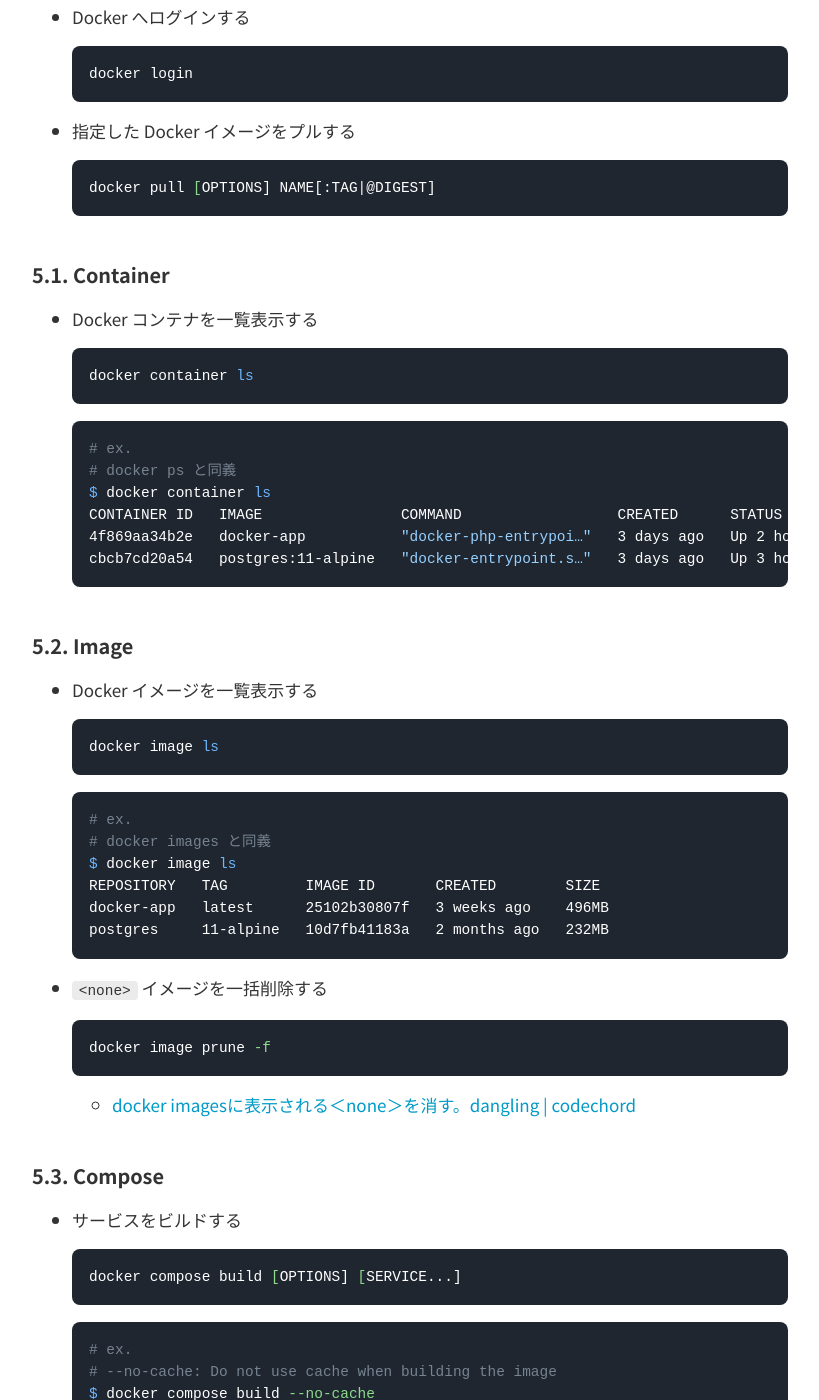
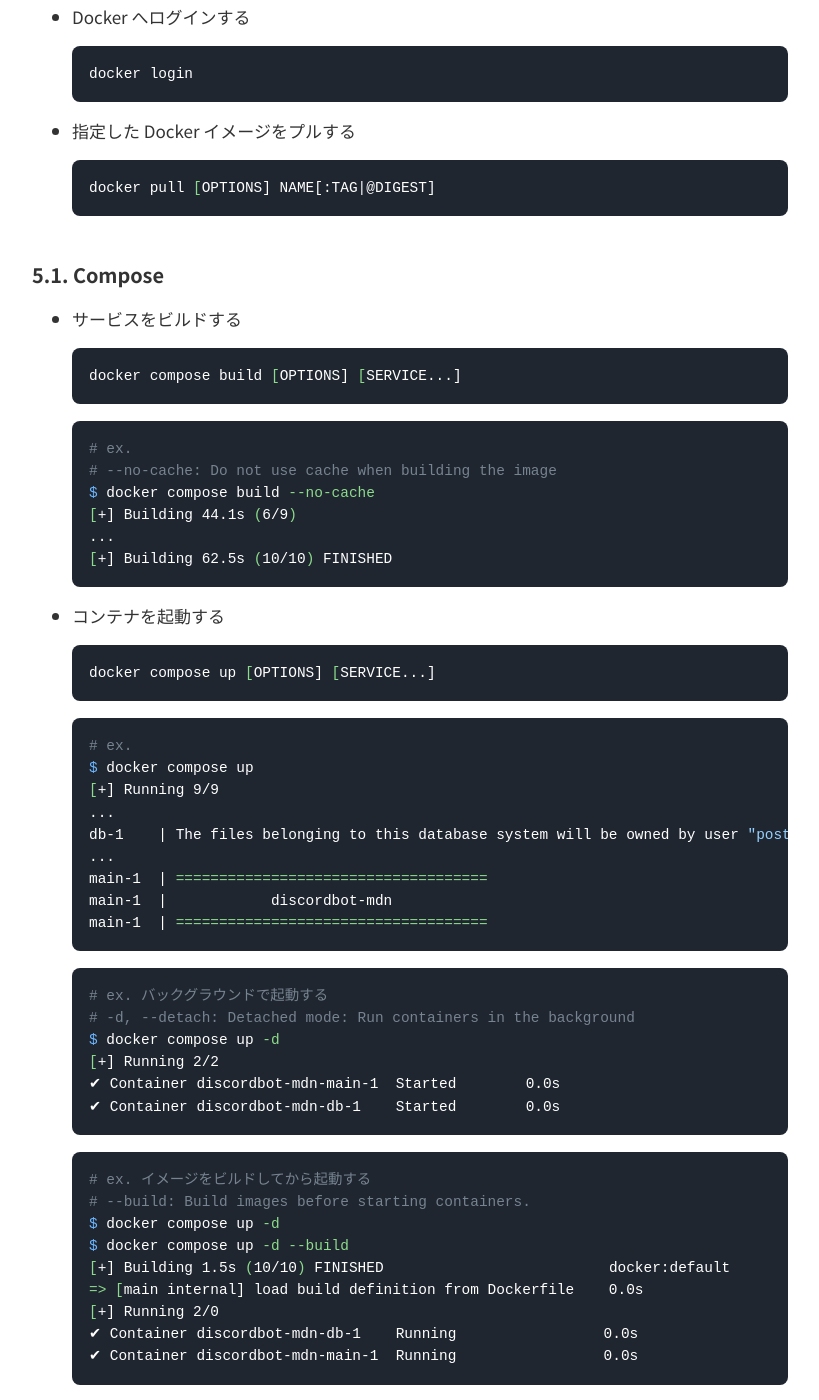
Before and after one commit to kenkenpa198/kems-clew.net, a Jekyll site: the page built from docs/_posts/2024-01-13-my-snippets.md, in a window 1280 px wide and 1400 px high, scrolled down 5854 px. Shown: the whole window, without its empty margins (230-1049 px from the left). Built offline with Jekyll 4.4.1, drawn with Linux system fonts in a browser that asks for light colours; nearby versions of some CDN libraries; some of the changed text lies outside the part shown.

Commit message:
[update]sort snippets

````diff
--- a/docs/_posts/2024-01-13-my-snippets.md
+++ b/docs/_posts/2024-01-13-my-snippets.md
@@ -50,20 +50,20 @@
   - [4.1. Git の操作を取り消す](#41-git-の操作を取り消す)
   - [4.2. コミットを統合する](#42-コミットを統合する)
 - [5. Docker](#5-docker)
-  - [5.1. Container](#51-container)
-  - [5.2. Image](#52-image)
-  - [5.3. Compose](#53-compose)
+  - [5.1. Compose](#51-compose)
+  - [5.2. Container](#52-container)
+  - [5.3. Image](#53-image)
   - [5.4. Volume](#54-volume)
 - [6. Laravel](#6-laravel)
   - [6.1. Composer](#61-composer)
   - [6.2. Artisan](#62-artisan)
-    - [6.2.1. key](#621-key)
-    - [6.2.2. make](#622-make)
-    - [6.2.3. db](#623-db)
+    - [6.2.1. db](#621-db)
+    - [6.2.2. key](#622-key)
+    - [6.2.3. make](#623-make)
     - [6.2.4. migrate](#624-migrate)
-    - [6.2.5. tinker](#625-tinker)
-    - [6.2.6. route](#626-route)
-    - [6.2.7. serve](#627-serve)
+    - [6.2.5. route](#625-route)
+    - [6.2.6. serve](#626-serve)
+    - [6.2.7. tinker](#627-tinker)
 - [7. Excel](#7-excel)
   - [7.1. 書式設定](#71-書式設定)
   - [7.2. 関数](#72-関数)
@@ -261,49 +261,7 @@
   docker pull [OPTIONS] NAME[:TAG|@DIGEST]
   ```
 
-### 5.1. Container
-
-- Docker コンテナを一覧表示する
-
-  ```shell
-  docker container ls
-  ```
-
-  ```shell
-  # ex.
-  # docker ps と同義
-  $ docker container ls
-  CONTAINER ID   IMAGE                COMMAND                  CREATED      STATUS       PORTS                              NAMES
-  4f869aa34b2e   docker-app           "docker-php-entrypoi…"   3 days ago   Up 2 hours   0.0.0.0:8000->8000/tcp, 9000/tcp   docker-app-1
-  cbcb7cd20a54   postgres:11-alpine   "docker-entrypoint.s…"   3 days ago   Up 3 hours   0.0.0.0:5432->5432/tcp             docker-database-1
-  ```
-
-### 5.2. Image
-
-- Docker イメージを一覧表示する
-
-  ```shell
-  docker image ls
-  ```
-
-  ```shell
-  # ex.
-  # docker images と同義
-  $ docker image ls
-  REPOSITORY   TAG         IMAGE ID       CREATED        SIZE
-  docker-app   latest      25102b30807f   3 weeks ago    496MB
-  postgres     11-alpine   10d7fb41183a   2 months ago   232MB
-  ```
-
-- `<none>` イメージを一括削除する
-
-  ```shell
-  docker image prune -f
-  ```
-
-  - [docker imagesに表示される＜none＞を消す。dangling \| codechord](https://codechord.com/2019/08/docker-images-none-dangling/)
-
-### 5.3. Compose
+### 5.1. Compose
 
 - サービスをビルドする
 
@@ -456,6 +414,48 @@
   ✔ Image discordbot-mdn-main:latest  Removed        0.1s
   ```
 
+### 5.2. Container
+
+- Docker コンテナを一覧表示する
+
+  ```shell
+  docker container ls
+  ```
+
+  ```shell
+  # ex.
+  # docker ps と同義
+  $ docker container ls
+  CONTAINER ID   IMAGE                COMMAND                  CREATED      STATUS       PORTS                              NAMES
+  4f869aa34b2e   docker-app           "docker-php-entrypoi…"   3 days ago   Up 2 hours   0.0.0.0:8000->8000/tcp, 9000/tcp   docker-app-1
+  cbcb7cd20a54   postgres:11-alpine   "docker-entrypoint.s…"   3 days ago   Up 3 hours   0.0.0.0:5432->5432/tcp             docker-database-1
+  ```
+
+### 5.3. Image
+
+- Docker イメージを一覧表示する
+
+  ```shell
+  docker image ls
+  ```
+
+  ```shell
+  # ex.
+  # docker images と同義
+  $ docker image ls
+  REPOSITORY   TAG         IMAGE ID       CREATED        SIZE
+  docker-app   latest      25102b30807f   3 weeks ago    496MB
+  postgres     11-alpine   10d7fb41183a   2 months ago   232MB
+  ```
+
+- `<none>` イメージを一括削除する
+
+  ```shell
+  docker image prune -f
+  ```
+
+  - [docker imagesに表示される＜none＞を消す。dangling \| codechord](https://codechord.com/2019/08/docker-images-none-dangling/)
+
 ### 5.4. Volume
 
 - ボリューム一覧を表示する
@@ -518,7 +518,37 @@
 
 ### 6.2. Artisan
 
-#### 6.2.1. key
+#### 6.2.1. db
+
+- シーダーを実行する
+
+  ```shell
+  php artisan db:seed [options] [--] [<class>]
+  ```
+
+  ```shell
+  # ex.
+  $ composer dump-autoload
+  $ php artisan db:seed --class=FoldersTableSeeder
+  Database seeding completed successfully.
+
+  # Check Database
+  $ exit
+  $ docker compose exec database bash
+  37ccc2e57c0a:/# psql -U postgres
+  psql (11.22)
+  Type "help" for help.
+
+  postgres=# select * from folders;
+   id |    title     |     created_at      |     updated_at
+  ----+--------------+---------------------+---------------------
+    1 | プライベート | 2024-01-21 12:24:51 | 2024-01-21 12:24:51
+    2 | 仕事         | 2024-01-21 12:24:51 | 2024-01-21 12:24:51
+    3 | 旅行         | 2024-01-21 12:24:51 | 2024-01-21 12:24:51
+  (3 rows)
+  ```
+
+#### 6.2.2. key
 
 - アプリケーションの暗号化キーを設定する
 
@@ -528,7 +558,7 @@
 
   - [暗号化 10.x Laravel](https://readouble.com/laravel/10.x/ja/encryption.html)
 
-#### 6.2.2. make
+#### 6.2.3. make
 
 - コントローラークラスを作成する
 
@@ -630,36 +660,6 @@
   -rw-r--r-- 1 1000 1000 2509 Feb 14 13:38 TaskTest.php
   ```
 
-#### 6.2.3. db
-
-- シーダーを実行する
-
-  ```shell
-  php artisan db:seed [options] [--] [<class>]
-  ```
-
-  ```shell
-  # ex.
-  $ composer dump-autoload
-  $ php artisan db:seed --class=FoldersTableSeeder
-  Database seeding completed successfully.
-
-  # Check Database
-  $ exit
-  $ docker compose exec database bash
-  37ccc2e57c0a:/# psql -U postgres
-  psql (11.22)
-  Type "help" for help.
-
-  postgres=# select * from folders;
-   id |    title     |     created_at      |     updated_at
-  ----+--------------+---------------------+---------------------
-    1 | プライベート | 2024-01-21 12:24:51 | 2024-01-21 12:24:51
-    2 | 仕事         | 2024-01-21 12:24:51 | 2024-01-21 12:24:51
-    3 | 旅行         | 2024-01-21 12:24:51 | 2024-01-21 12:24:51
-  (3 rows)
-  ```
-
 #### 6.2.4. migrate
 
 - マイグレーションを実行する
@@ -694,36 +694,7 @@
   ...
   ```
 
-#### 6.2.5. tinker
-
-- メソッドを実行する
-
-  ```shell
-  tinker [options] [--] [<include>...]
-  ```
-
-  ```shell
-  # ex. メソッドを実行する
-  $ php artisan tinker
-  Psy Shell v0.11.22 (PHP 7.3.33 — cli) by Justin Hileman
-  > $folder = App\Models\Folder::find(1);
-  = App\Models\Folder {#6516
-      id: 1,
-      title: "プライベート",
-      created_at: "2024-01-22 10:39:42",
-      updated_at: "2024-01-22 10:39:42",
-    }
-  ```
-
-  ```shell
-  # ex. 実行される SQL を確認する
-  $ php artisan tinker
-  Psy Shell v0.11.22 (PHP 7.3.33 — cli) by Justin Hileman
-  > \App\Models\Task::where('folder_id', 1)->toSql();
-  = "select * from "tasks" where "folder_id" = ?"
-  ```
-
-#### 6.2.6. route
+#### 6.2.5. route
 
 - ルーティングの定義を一覧表示する
 
@@ -784,6 +755,35 @@
   Starting Laravel development server: http://0.0.0.0:8000
 
   # Access to http://localhost:8000
+  ```
+
+#### 6.2.7. tinker
+
+- メソッドを実行する
+
+  ```shell
+  tinker [options] [--] [<include>...]
+  ```
+
+  ```shell
+  # ex. メソッドを実行する
+  $ php artisan tinker
+  Psy Shell v0.11.22 (PHP 7.3.33 — cli) by Justin Hileman
+  > $folder = App\Models\Folder::find(1);
+  = App\Models\Folder {#6516
+      id: 1,
+      title: "プライベート",
+      created_at: "2024-01-22 10:39:42",
+      updated_at: "2024-01-22 10:39:42",
+    }
+  ```
+
+  ```shell
+  # ex. 実行される SQL を確認する
+  $ php artisan tinker
+  Psy Shell v0.11.22 (PHP 7.3.33 — cli) by Justin Hileman
+  > \App\Models\Task::where('folder_id', 1)->toSql();
+  = "select * from "tasks" where "folder_id" = ?"
   ```
 
 ## 7. Excel
````
Also changed, not shown: other parts of docs/_posts/2024-01-13-my-snippets.md (+1 -1 lines).
